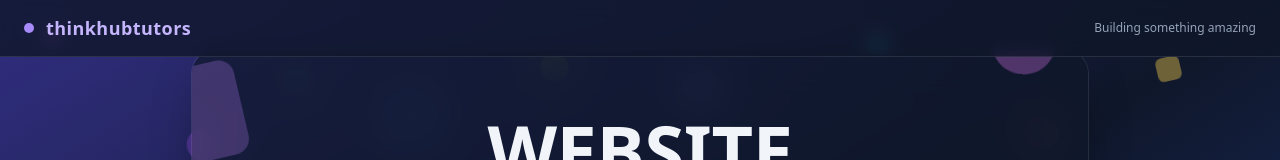
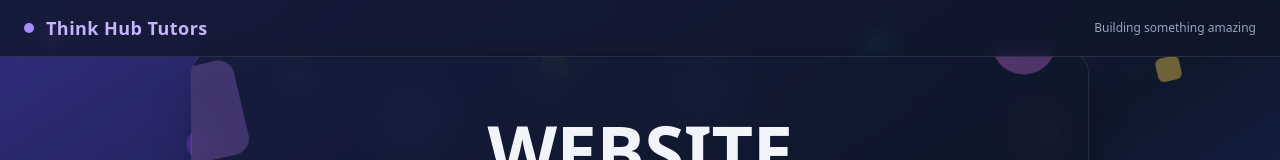
Before and after one commit to usamayousaf5000/ThinkHubTuitors, a React (Vite) app: page / in a window 1280 px wide. Shown: the top 160 px of the page. Built offline with nearby package versions, Linux system fonts and the light colour scheme.

Commit message:
third commit for coming soon

```diff
--- a/src/App.jsx
+++ b/src/App.jsx
@@ -9,7 +9,7 @@ function App() {
 
   return (
     <div className="relative min-h-screen flex items-center justify-center overflow-hidden">
-      <Header title="thinkhubtutors" />
+      <Header title="Think Hub Tutors" />
       {/* Floating shapes */}
       <FloatingShapes />
 
--- a/src/components/Header.jsx
+++ b/src/components/Header.jsx
@@ -1,4 +1,4 @@
-export default function Header({ title = 'thinkhubtutors' }) {
+export default function Header({ title = 'Think Hub Tutors' }) {
   return (
     <header className="fixed top-0 left-0 right-0 z-20 bg-slate-900/80 backdrop-blur border-b border-white/10">
       <div className="mx-auto max-w-7xl px-4 sm:px-6">
```
